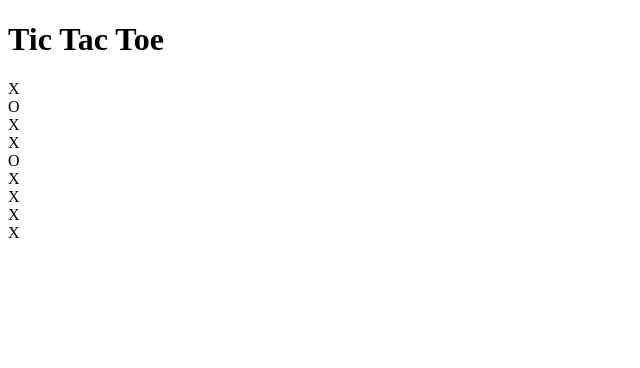
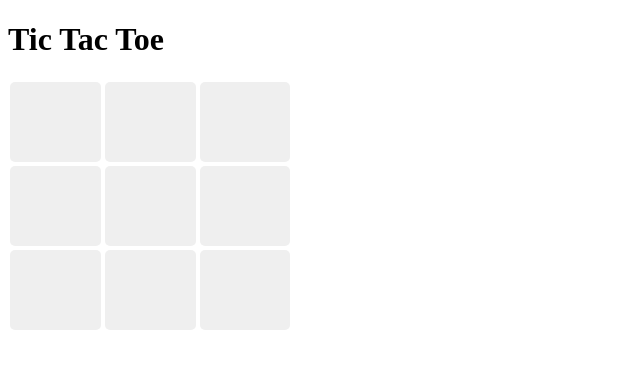
Before and after one commit to MohaimenH/the-odin-projects, a plain HTML site: page javascript/tic-tac-toe/index.html in a window 1280 px wide. Shown: the whole page, without its empty margins (0-640 px from the left). Drawn offline with Linux system fonts and the light colour scheme.

Commit message:
TTT HTML CSS Started

```diff
--- a/javascript/tic-tac-toe/index.html
+++ b/javascript/tic-tac-toe/index.html
@@ -10,15 +10,17 @@
 <body>
     <h1 class="main-title">Tic Tac Toe</h1>
     <div class="wrapper">
-        <div class="btns">X</div>
-        <div class="btns">O</div>
-        <div class="btns">X</div>
-        <div class="btns">X</div>
-        <div class="btns">O</div>
-        <div class="btns">X</div>
-        <div class="btns">X</div>
-        <div class="btns">X</div>
-        <div class="btns">X</div>
+
+        <button class="playingGrid"></button>
+        <button class="playingGrid"></button>
+        <button class="playingGrid"></button>
+        <button class="playingGrid"></button>
+        <button class="playingGrid"></button>
+        <button class="playingGrid"></button>
+        <button class="playingGrid"></button>
+        <button class="playingGrid"></button>
+        <button class="playingGrid"></button>
+
     </div>
     <script src="./script.js"></script>
 </body>
--- a/javascript/tic-tac-toe/script.js
+++ b/javascript/tic-tac-toe/script.js
@@ -1,7 +1,7 @@
 // GameBoard Module
 
 const gameBoard = (() => {
-    let gameBoard = ["X", "X", "X", "X", "X", "O", "O", "O", "X"];
+    let gameBoard = ["", "", "", "", "", "", "", "", ""];
 
     const getGameBoard = () => {
         return gameBoard;
@@ -34,10 +34,10 @@ const player = (name, symbol) => {
 // Updates Display
 const displayUpdator = () => {
 
-    let btns = document.querySelectorAll(".btns");
+    let playingGrid = document.querySelectorAll(".playingGrid");
 
     for (let i = 0; i < gameBoard.getGameBoard().length; i++) {
-        btns[i].textContent = gameBoard.getGameBoard()[i];
+        playingGrid[i].textContent = gameBoard.getGameBoard()[i];
     }
 
 };
--- a/javascript/tic-tac-toe/style.css
+++ b/javascript/tic-tac-toe/style.css
@@ -8,3 +8,23 @@
 .main-title {
 
 }
+
+.wrapper {
+    display: grid;
+    width: 75%;
+    grid-template-columns: repeat(3, 10%);
+}
+
+.wrapper > button {
+    border: none;
+    height: 80px;
+    margin: 2px;
+    border-radius: 5px;
+
+}
+
+button:hover {
+    background-color: red;
+
+    transition: 0.3s;
+}
```
